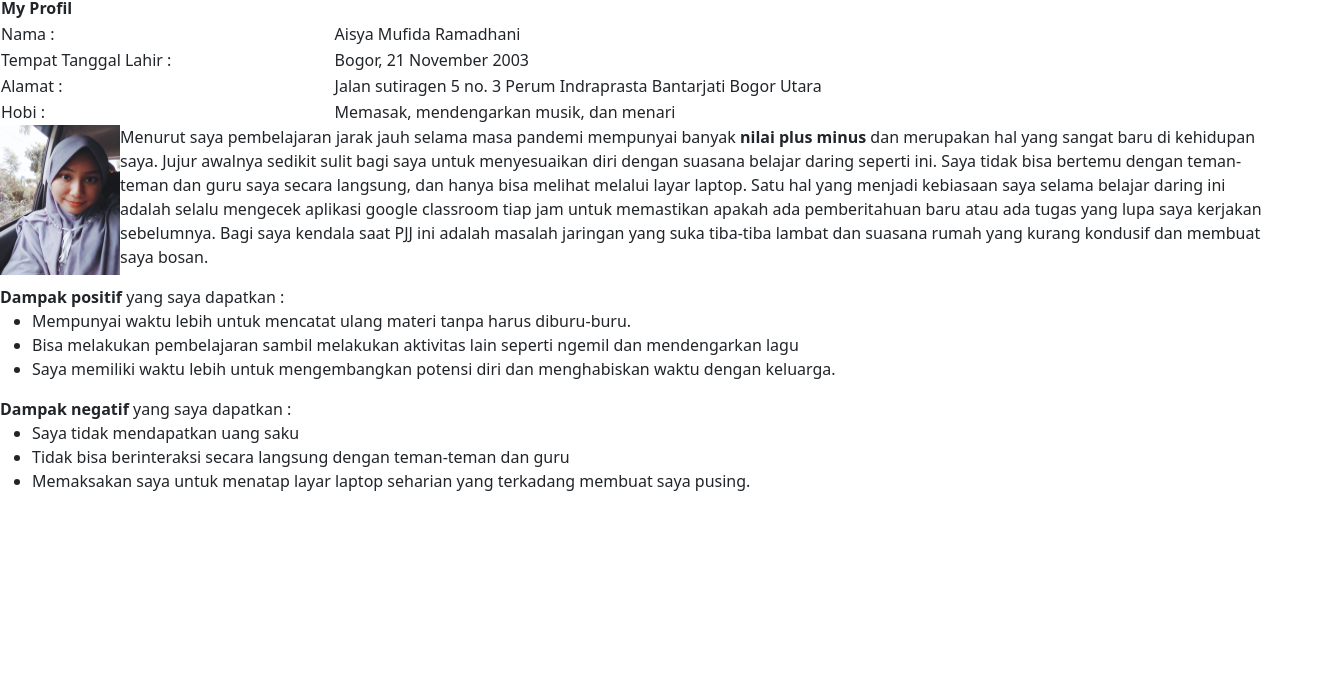
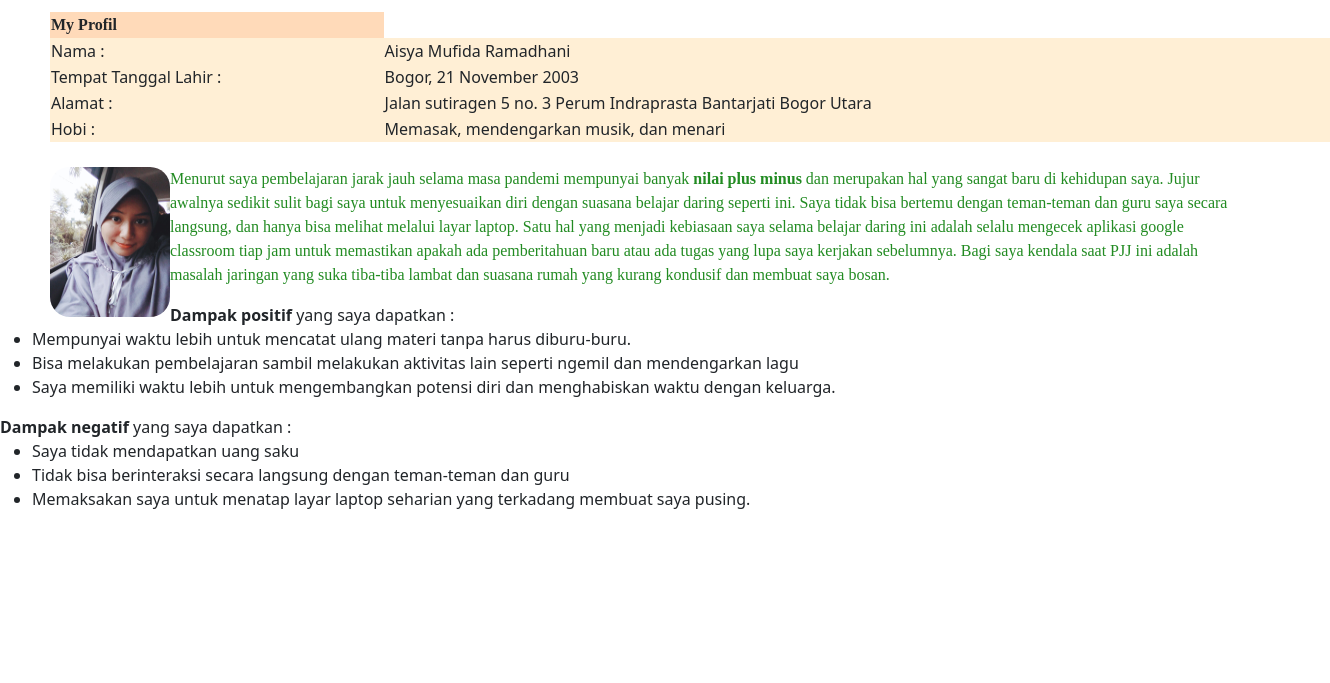
Before and after one commit to aisyamufida/aisyamufida.github.io, a plain HTML site: page index.html in a window 1280 px wide. Shown: the part 117-800 px from the top of the page, 1330 px wide, since content can reach past the window. Drawn offline with nearby package versions, Linux system fonts and the light colour scheme.

Commit message:
Update index.html

```diff
--- a/index.html
+++ b/index.html
@@ -1,7 +1,7 @@
 <!DOCTYPE html>
 <html>
 <head>
-  <link rel="stylesheet" href="latihan keempat.css">
+  <link rel="stylesheet" href="Latihan 4.css">
 	<title>My Story During COVID-19 Pandemic</title>
 </head>
 <body>
```
